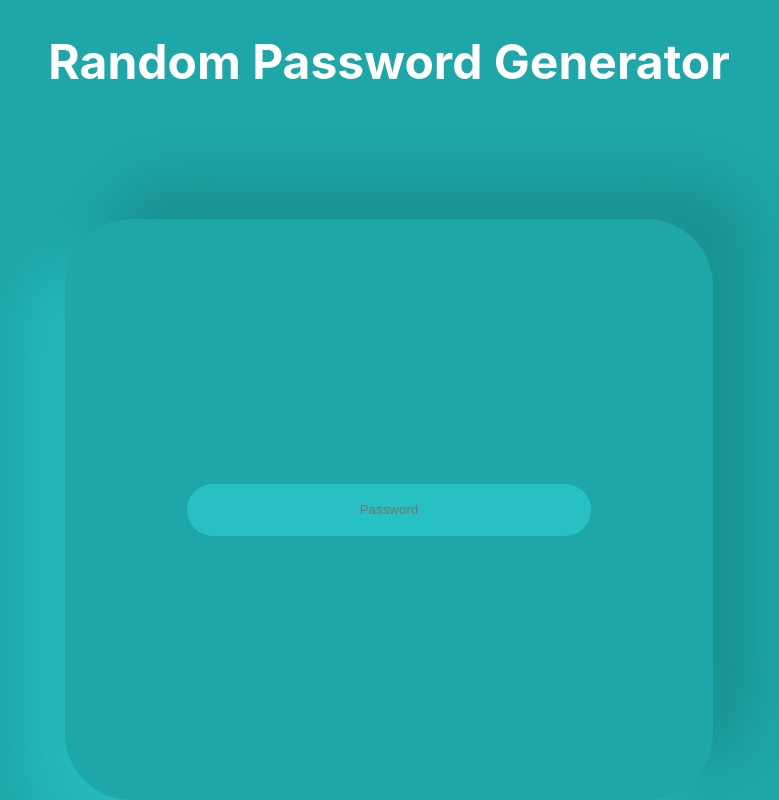
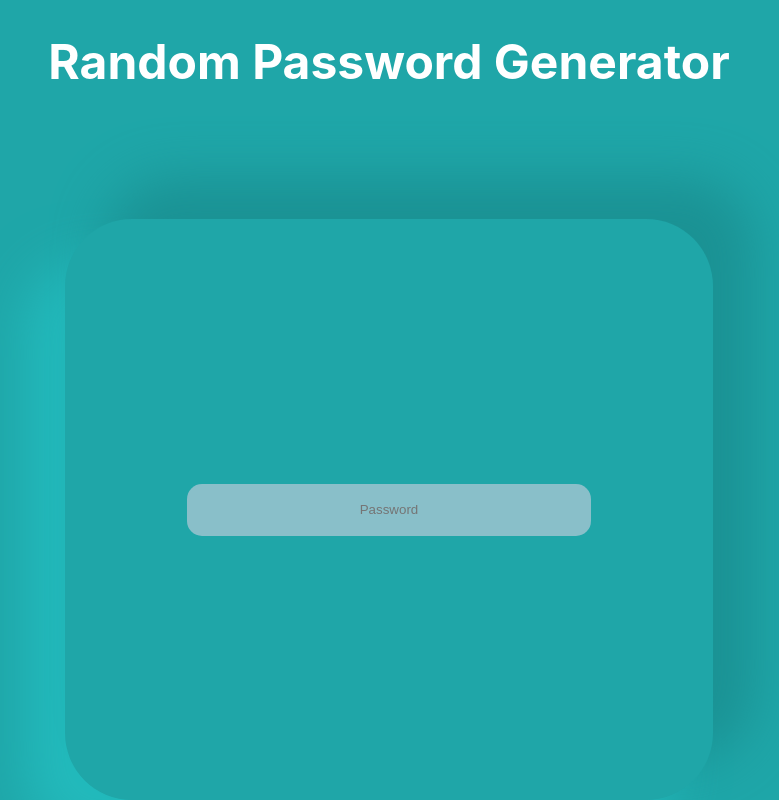
Before and after one commit to SylviaMakuch/random-password-generator, a React (Create React App) app: page / in a window 1280 px wide. Shown: the whole page, without its empty margins (251-1030 px from the left). Built offline with nearby package versions, Linux system fonts and the light colour scheme.

Commit message:
style changes to app

```diff
--- a/src/App.js
+++ b/src/App.js
@@ -2,7 +2,7 @@ import React from "react";
 import styled from "styled-components";
 
 const Background = styled.div`
-    background-color: #1fa6a8;
+    background: rgb(31, 166, 168);
     height: 100vh;
     width: 100vw;
     display: flex;
@@ -27,9 +27,8 @@ const Card = styled.div`
     align-items: center;
     flex-direction: column;
     border-radius: 67px;
-    background: #1fa6a8;
-    box-shadow:  41px -41px 52px #1b9294,
-                -41px 41px 52px #23babc;
+    background: rgb(31, 166, 168);
+    box-shadow: rgb(27 146 148) 41px -41px 52px, rgb(35 186 188) -41px 41px 52px;
 `;
 
 const Input = styled.input`
@@ -38,8 +37,8 @@ const Input = styled.input`
     border-radius: 67px;
     text-align: center;
     boarder: none;
-    border-radius: 67px;
-    background: rgb(39 193 195);
+    border-radius: 15px;
+    background: rgb(137 191 201);
     border-style: hidden;
     /* box-shadow:  41px -41px 52px #1b9294,
              -41px 41px 52px #619d9d; */
```
